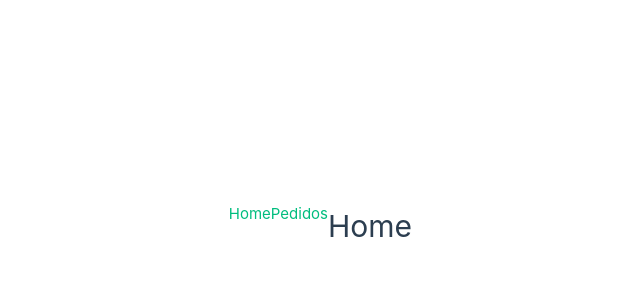
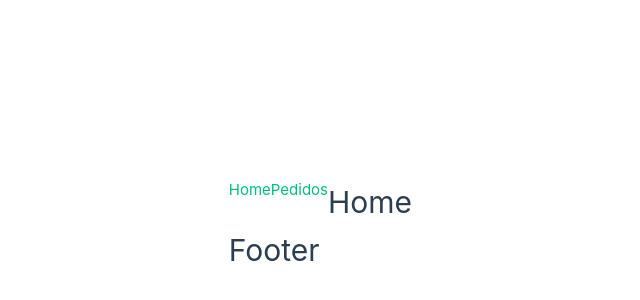
Before and after one commit to felipenmatos/burger-vue, a Vue app: page / in a window 1280 px wide. Shown: the part 174-474 px from the top of the page, without its empty margins (312-952 px from the left). Built offline with nearby package versions, Linux system fonts and the light colour scheme.

Commit message:
feat: navbar and footer writing adjustment

```diff
--- a/src/App.vue
+++ b/src/App.vue
@@ -2,13 +2,16 @@
 
 <template>
   <Header />
+  <Footer />
 </template>
 
 <script>
 import Header from "./components/Header.vue";
+import Footer from "./components/Footer.vue";
 export default {
   components: {
     Header,
+    Footer,
   },
 };
 </script>
--- a/src/components/Footer.Vue
+++ b/src/components/Footer.Vue
@@ -1,7 +1,5 @@
-<template></template>
+<template>
+  <h1>Footer</h1>
+</template>
 
-<script>
-export default {
-  name: "Footer",
-};
-</script>
+<script></script>
--- a/src/components/Header.Vue
+++ b/src/components/Header.Vue
@@ -1,19 +1,18 @@
+<script setup lang="ts">
+import { RouterLink, RouterView } from "vue-router";
+</script>
+
 <template>
   <header>
     <div class="wrapper">
       <nav>
+        <RouterLink to="/">
+          <img src="" id="logo" />
+        </RouterLink>
         <RouterLink to="/">Home</RouterLink>
         <RouterLink to="/pedidos">Pedidos</RouterLink>
       </nav>
     </div>
   </header>
-
   <RouterView />
 </template>
-
-<script lang="ts">
-import { RouterLink, RouterView } from "vue-router";
-export default {
-  name: "Header",
-};
-</script>
```
